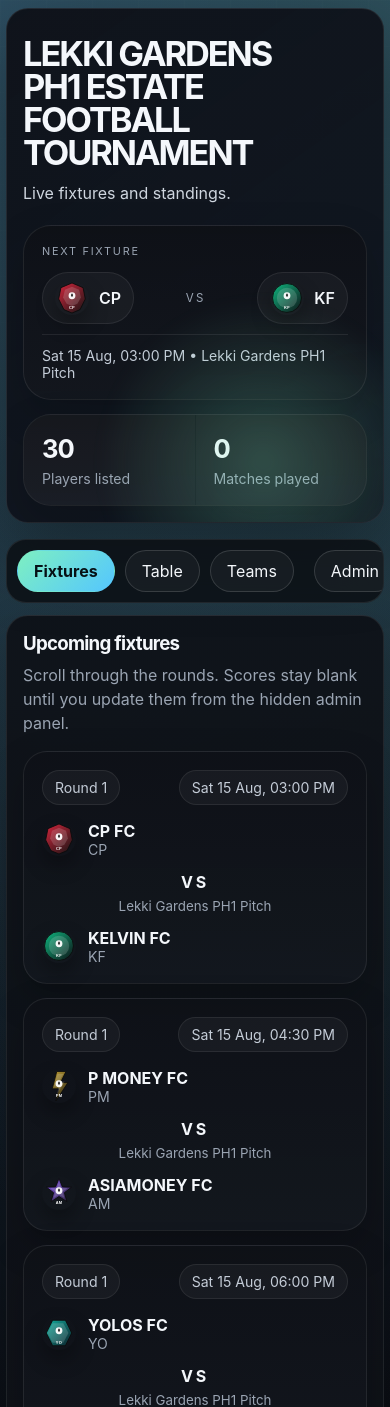
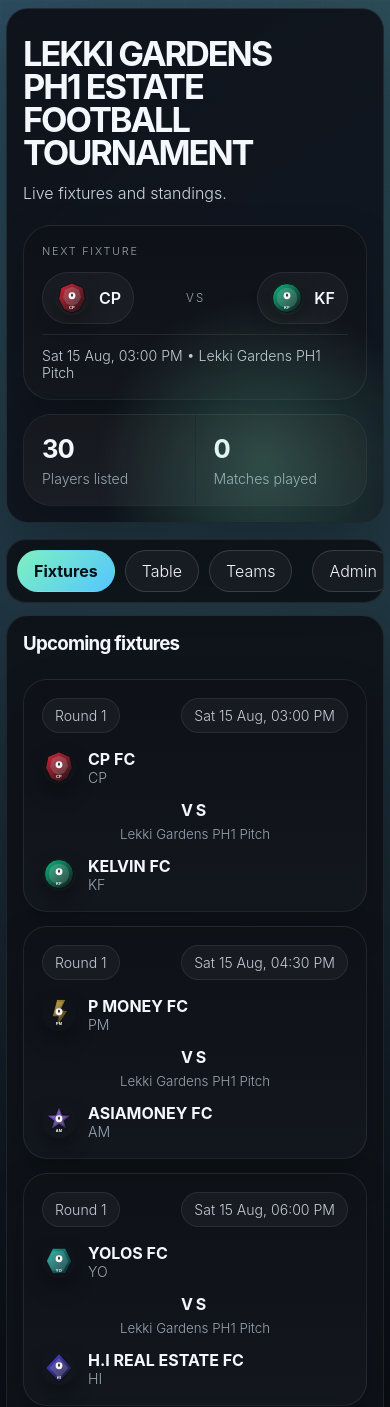
Before and after one commit to ugochukwu11-glitch/Lekki-gardens-football-tournament, a Flask app: page / in a window 390 px wide. Shown: the top 1407 px of the page. Run offline with Flask 3, Linux system fonts and the light colour scheme; data comes from the database, SQL or seed files in the repository; some libraries are stand-ins or nearby versions.

Commit message:
Remove fixture helper text and improve mobile team alignment/font

```diff
--- a/static/styles.css
+++ b/static/styles.css
@@ -34,7 +34,11 @@ body {
     radial-gradient(circle at top right, rgba(126, 240, 193, 0.18), transparent 28%),
     linear-gradient(180deg, #080a0e 0%, #0a0c10 55%, #090b0f 100%);
   color: var(--text);
-  font-family: Inter, ui-sans-serif, system-ui, -apple-system, BlinkMacSystemFont, "Segoe UI", sans-serif;
+  font-family: Inter, "Inter var", ui-sans-serif, system-ui, -apple-system, BlinkMacSystemFont, "Segoe UI", sans-serif;
+  font-weight: 300;
+  font-smooth: always;
+  -webkit-font-smoothing: antialiased;
+  -moz-osx-font-smoothing: grayscale;
 }
 
 body::before {
@@ -630,6 +634,18 @@ body::before {
     grid-template-columns: 1fr;
   }
 
+  .team-grid {
+    justify-items: start;
+  }
+
+  .team-card {
+    text-align: left;
+  }
+
+  .team-head {
+    justify-content: flex-start;
+  }
+
   .team-col {
     justify-content: space-between;
   }
--- a/templates/index.html
+++ b/templates/index.html
@@ -59,7 +59,6 @@
         <section class="panel is-active" id="fixtures">
           <div class="panel-head">
             <h3>Upcoming fixtures</h3>
-            <p>Scroll through the rounds. Scores stay blank until you update them from the hidden admin panel.</p>
           </div>
 
           <div class="fixture-list">
```
